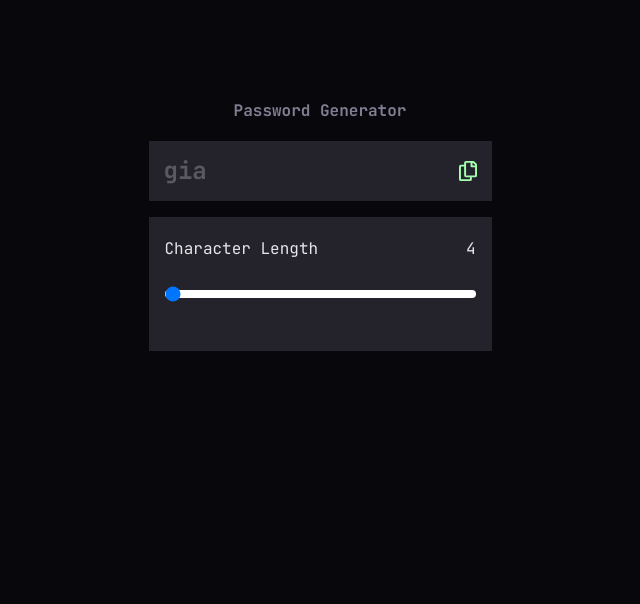
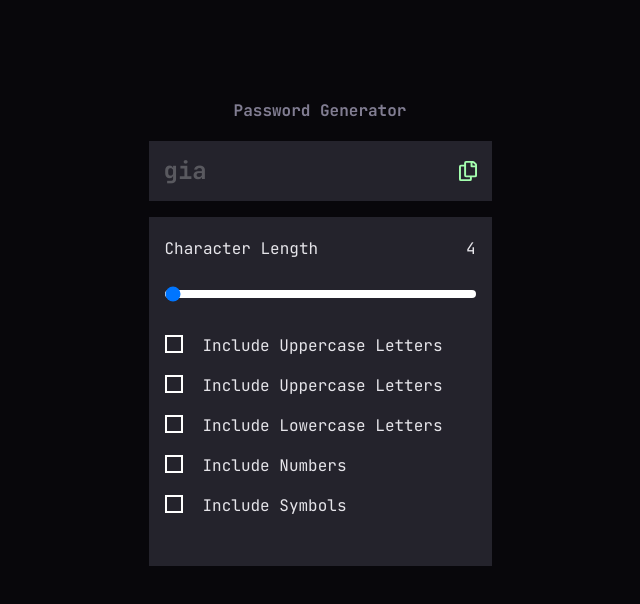
Before and after one commit to gia-grigalashvili/passworrd-generator-react, a React (Vite) app: page / in a window 1280 px wide. Shown: the top 604 px of the page, without its empty margins (320-960 px from the left). Built offline with nearby package versions, Linux system fonts and the light colour scheme; a web font is replaced by a local one.

Commit message:
I made a map-function for chekboxes

```diff
--- a/src/Components/Checkbox.jsx
+++ b/src/Components/Checkbox.jsx
@@ -1,14 +1,31 @@
-import React from "react";
 import styled from "styled-components";
 
 function Checkbox() {
+  const array = [
+    "Include Uppercase Letters",
+    "Include Lowercase Letters",
+    "Include Numbers",
+    "Include Symbols",
+  ];
   return (
     <Checkboxmain>
-      <label className="container">
-        <input type="checkbox" className="check uppercase" />
-        <span className="checkmark"></span>
-      </label>
-      <span className="checkbox-text">Include Uppercase Letters</span>
+      <div className="cont">
+        <label className="container">
+          <input type="checkbox" className="check uppercase" />
+          <span className="checkmark"></span>
+        </label>
+        <span className="checkbox-text">Include Uppercase Letters</span>
+      </div>
+      {}
+      {array.map((Text, index) => (
+        <div key={index} className="cont">
+          <label className="container">
+            <input type="checkbox" className="check uppercase" />
+            <span className="checkmark"></span>
+          </label>
+          <span className="checkbox-text">{Text}</span>
+        </div>
+      ))}
     </Checkboxmain>
   );
 }
@@ -17,5 +34,27 @@ const Checkboxmain = styled.div`
   flex-direction: column;
   gap: 17px;
   margin-bottom: 32px;
+  .cont {
+    display: flex;
+    gap: 20px;
+    .check {
+      display: none;
+    }
+    .checkmark {
+      display: inline-block;
+      width: 18px;
+      height: 18px;
+      border: 2px solid rgb(255, 255, 255);
+      cursor: pointer;
+    }
+    .check:checked + .checkmark {
+      background-color: #a4ffaf;
+      border: 2px solid #a4ffaf;
+
+      background-repeat: no-repeat;
+      background-size: 17px;
+      background-position: center center;
+    }
+  }
 `;
 export default Checkbox;
--- a/src/Components/Maincont.jsx
+++ b/src/Components/Maincont.jsx
@@ -1,9 +1,11 @@
 import styled from "styled-components";
 import Sliderconteiner from "./Sliderconteiner";
+import Checkbox from "./Checkbox";
 function Maincont() {
   return (
     <Mainconts>
       <Sliderconteiner />
+      <Checkbox />
     </Mainconts>
   );
 }
```
